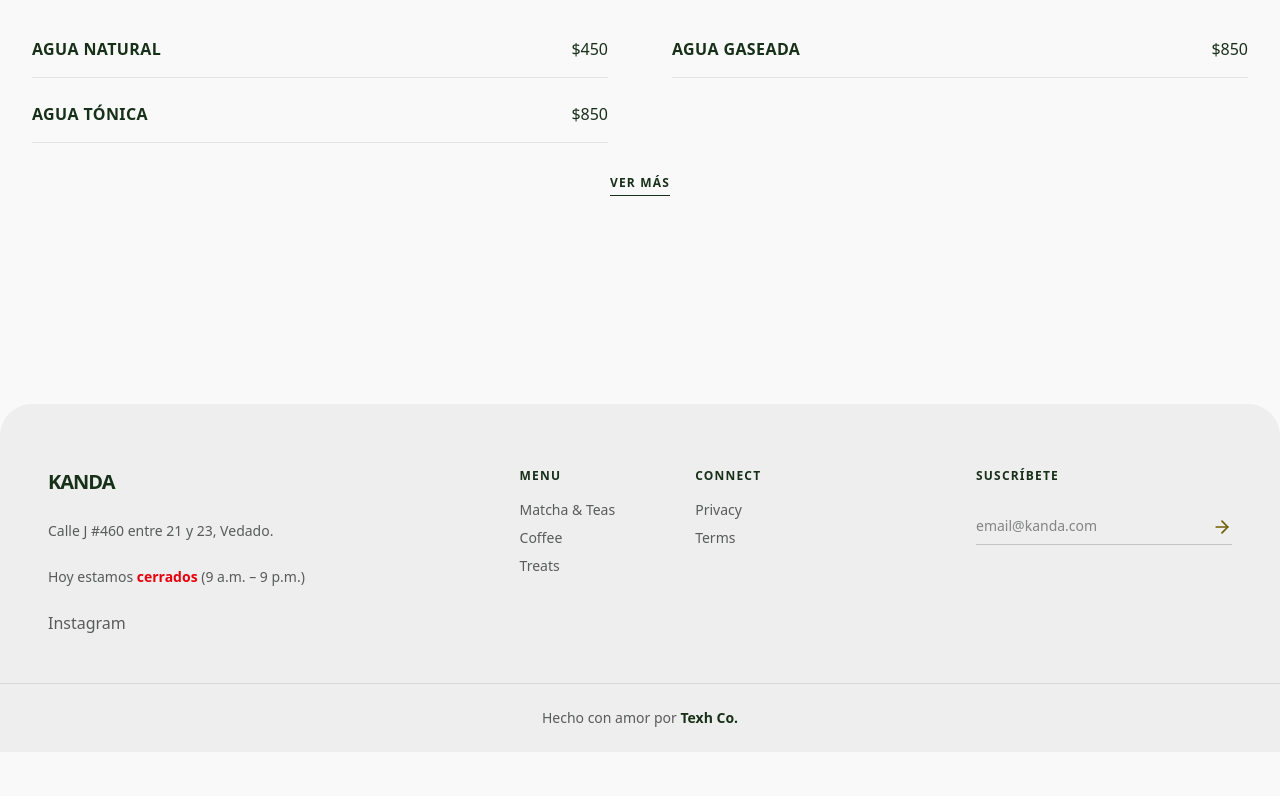
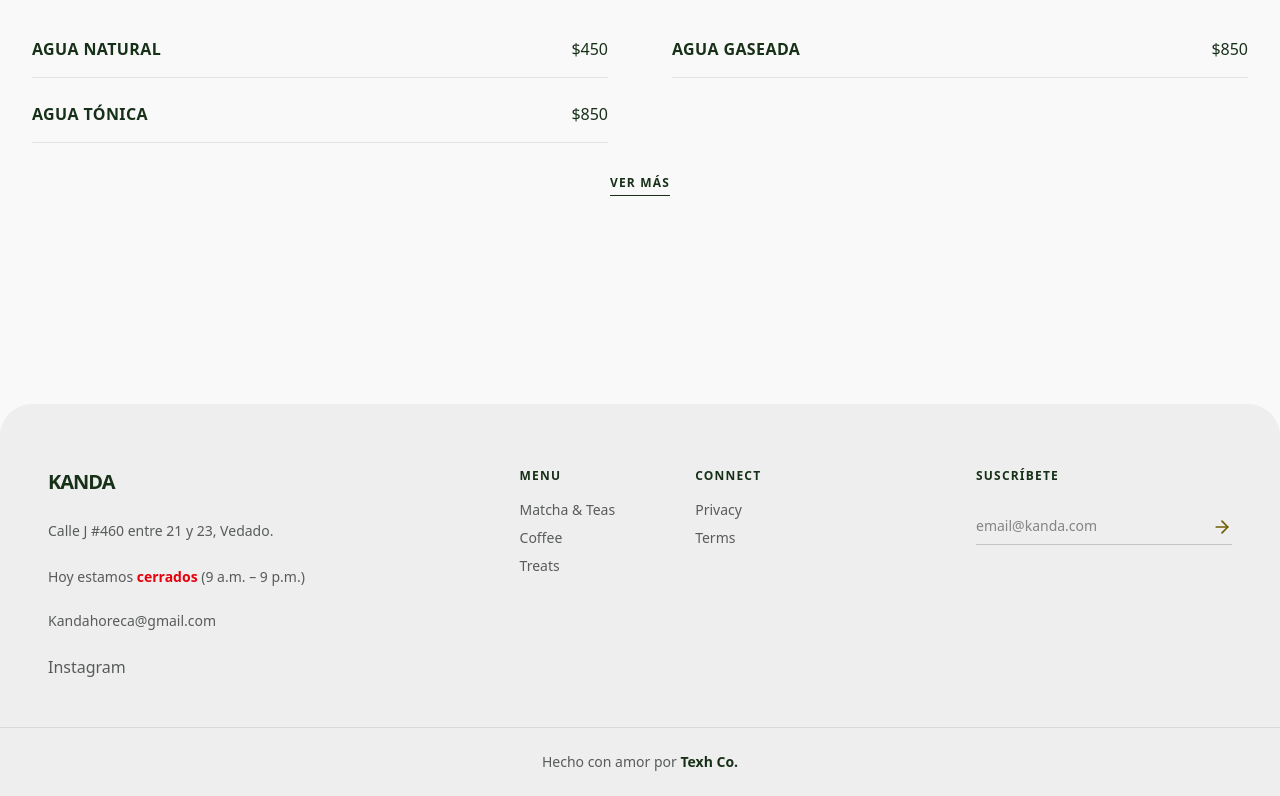
Before and after one commit to marsda2/Kanda, a Next.js app: page / in a window 1280 px wide. Shown: the part 5845-6641 px from the top of the page. Before the commit the page ends 6597 px from the top, so only its background shows below. Built offline with nearby package versions, Linux system fonts and the light colour scheme.

Commit message:
Update: Added contact email to the footer section

```diff
--- a/src/components/Footer.tsx
+++ b/src/components/Footer.tsx
@@ -54,8 +54,11 @@ export default function Footer() {
           <p className="text-sm font-body text-[#1a1c1c]/70">
             Hoy estamos {mounted ? (isOpen() ? <span className="text-green-600 font-bold">abiertos</span> : <span className="text-red-600 font-bold">cerrados</span>) : <span className="opacity-0">cerrados</span>} (9 a.m. – 9 p.m.)
           </p>
+          <p className="text-sm font-body text-[#1a1c1c]/70">
+            <a href="mailto:Kandahoreca@gmail.com" className="hover:text-[#705d00] transition-colors">Kandahoreca@gmail.com</a>
+          </p>
           <div className="flex gap-4">
-            <a className="text-[#1a1c1c]/70 hover:opacity-80 transition-opacity" href="#">Instagram</a>
+            <a className="text-[#1a1c1c]/70 hover:text-[#705d00] transition-colors" href="#">Instagram</a>
           </div>
         </div>
         <div className="flex flex-wrap gap-x-20 gap-y-12">
```
